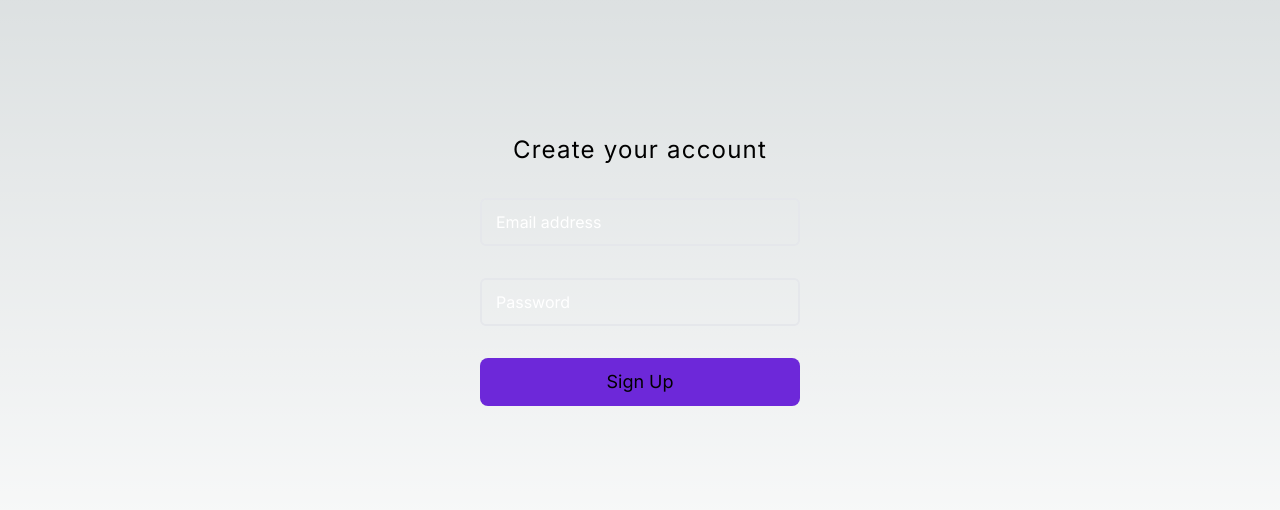
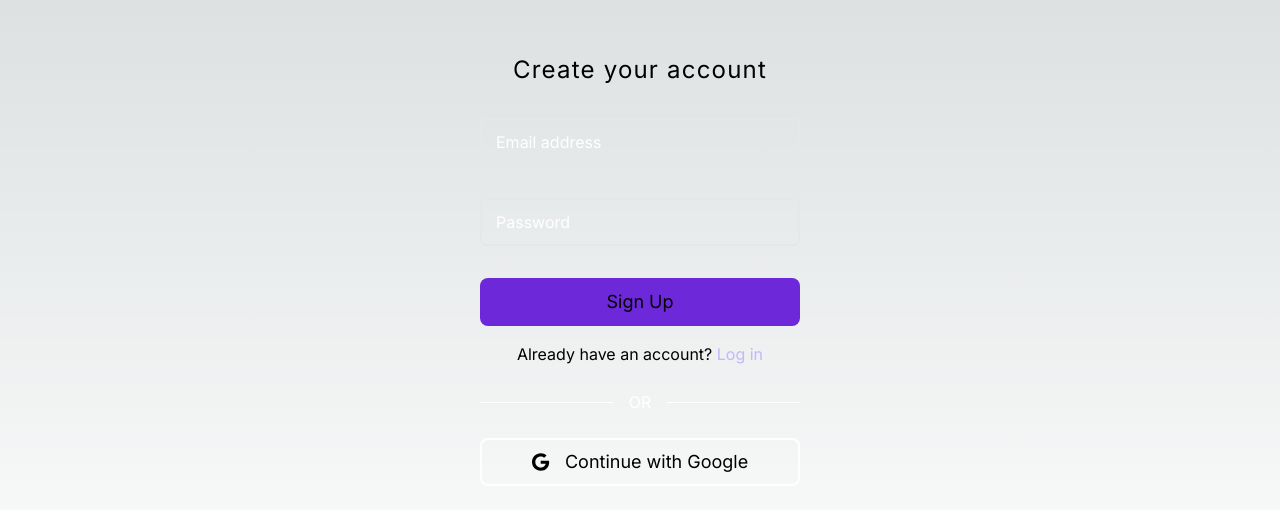
Before and after one commit to Aayushi-Agrwal/OccasionOwlFullStack, a Next.js app in the folder client/: page /signup in a window 1280 px wide. Shown: the part 130-640 px from the top of the page. Built offline with nearby package versions, Linux system fonts and the light colour scheme.

Commit message:
feat: add signup ui

```diff
--- a/client/app/(routes)/signup/page.tsx
+++ b/client/app/(routes)/signup/page.tsx
@@ -1,4 +1,7 @@
 import SignupFlow from "@/app/features/signup/components/signupform";
+import Link from "next/link";
+import { FontAwesomeIcon } from "@fortawesome/react-fontawesome";
+import { faGoogle } from "@fortawesome/free-brands-svg-icons";
 
 export default function Signup() {
   return (
@@ -44,6 +47,23 @@ export default function Signup() {
             Sign Up
           </button>
         </form>
+        <p className="pt-4">
+          Already have an account?{" "}
+          <Link className="text-violet-300" href="/">
+            Log in
+          </Link>
+        </p>
+        <div className="flex gap-6 flex-col items-center justify-center">
+          <div className="relative flex pt-6 items-center w-[20rem]">
+            <div className="flex-grow border-t border-white"></div>
+            <span className="flex-shrink mx-4 text-white">OR</span>
+            <div className="flex-grow border-t border-white"></div>
+          </div>
+
+          <div className="h-12 w-full flex gap-4 text-lg border-2 border-white py-2 justify-center rounded-lg items-center transition hover:translate-y-0.5 cursor-pointer">
+            <FontAwesomeIcon icon={faGoogle} /> Continue with Google
+          </div>
+        </div>
       </div>
     </main>
   );
```
